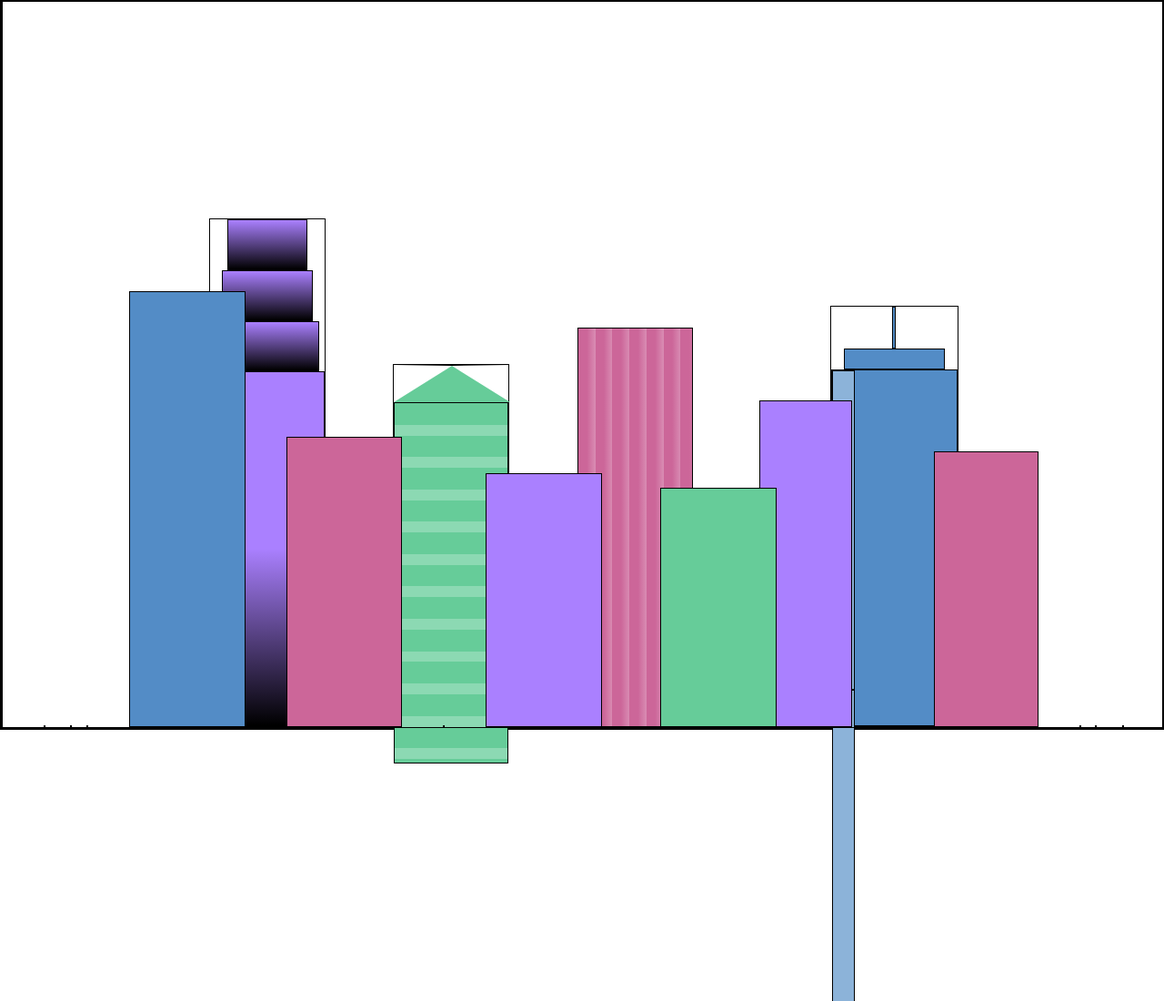
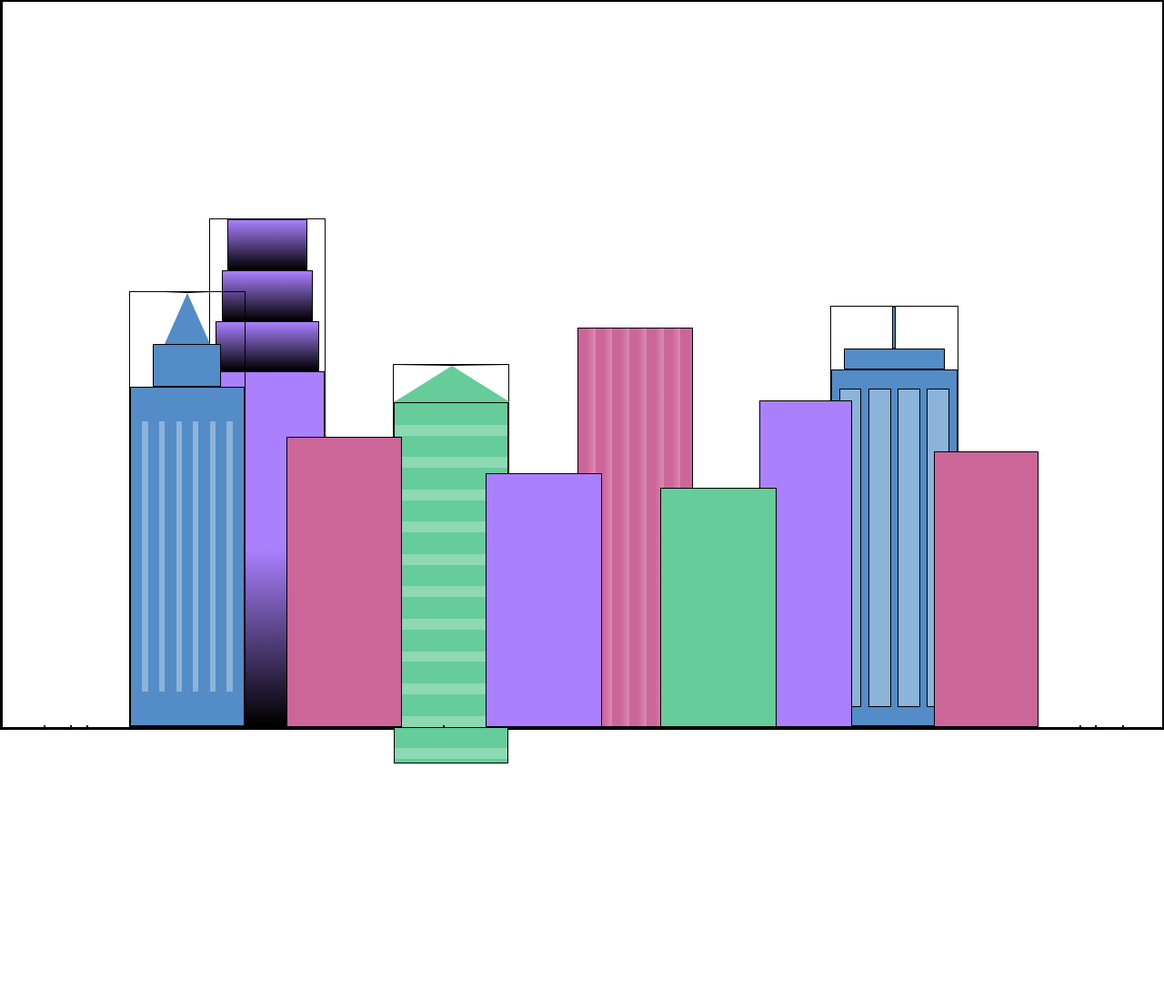
Before and after one commit to raulvillajr95/city-skyline, a plain HTML site: page index.html in a window 1280 px wide. Shown: the top 1100 px of the page at 91% size. After the commit the page ends 839 px from the top, so only its background shows below. Drawn offline with Linux system fonts and the light colour scheme.

Commit message:
Adjust left blue building

```diff
--- a/index.html
+++ b/index.html
@@ -23,7 +23,7 @@
       <div class="bb4 building-wrap">
         <div class="bb4a"></div>
         <div class="bb4b"></div>
-        <div class="bb4c">
+        <div class="bb4c window-wrap">
           <div class="bb4-window"></div>
           <div class="bb4-window"></div>
           <div class="bb4-window"></div>
@@ -36,7 +36,11 @@
     <div class="foreground-buildings">
       <div></div>
       <div></div>
-      <div class="fb1"></div>
+      <div class="fb1 building-wrap">
+        <div class="fb1a"></div>
+        <div class="fb1b"></div>
+        <div class="fb1c"></div>
+      </div>
       <div class="fb2"></div>
       <div></div>
       <div class="fb3"></div>
--- a/styles.css
+++ b/styles.css
@@ -34,6 +34,12 @@ body {
   display: flex;
   flex-direction: column;
   align-items: center;
+}
+
+.window-wrap {
+  display: flex;
+  align-items: center;
+  justify-content: space-evenly;
 }
 
 /* BACKGROUND BUILDINGS - "bb" stands for "background building" */
@@ -131,7 +137,35 @@ body {
 .fb1 {
   width: 10%;
   height: 60%;
+}
+
+.fb1a {
+  border-bottom: 7vh solid var(--building-color4);
+  border-left: 2vw solid transparent;
+  border-right: 2vw solid transparent;
+}
+
+.fb1b {
+  width: 60%;
+  height: 10%;
   background-color: var(--building-color4);
+}
+
+.fb1c {
+  width: 100%;
+  height: 80%;
+  background: repeating-linear-gradient(
+    90deg,
+    var(--building-color4),
+    var(--building-color4) 10%,
+    transparent 10%,
+    transparent 15%
+  ), repeating-linear-gradient(
+    var(--building-color4),
+    var(--building-color4) 10%,
+    var(--window-color4) 10%,
+    var(--window-color4) 90%
+  );
 }
 
 .fb2 {
```
